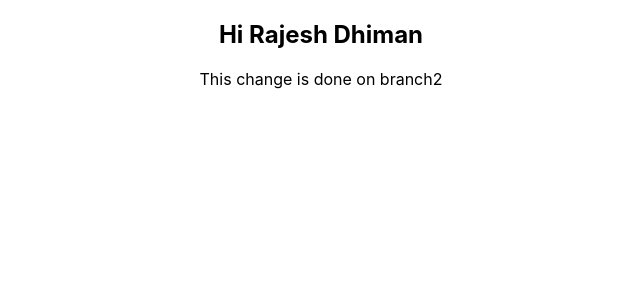
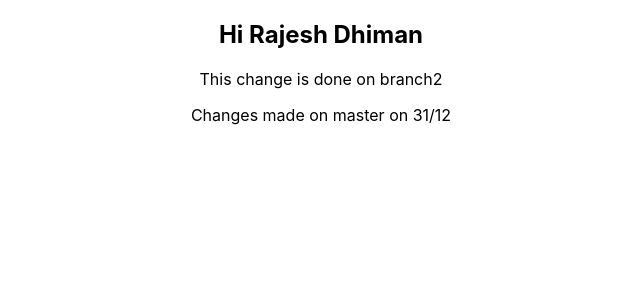
Before and after one commit to Ajay624659/second-app, a React (Create React App) app: page / in a window 1280 px wide. Shown: the top 300 px of the page, without its empty margins (319-959 px from the left). Built offline with nearby package versions, Linux system fonts and the light colour scheme.

Commit message:
master changes 31/12

```diff
--- a/src/App.tsx
+++ b/src/App.tsx
@@ -8,6 +8,7 @@ function App() {
     <div className="App">
       <h2>Hi {user}</h2>
       <p>This change is done on branch2</p>
+      <p>Changes made on master on 31/12</p>
     </div>
   );
 }
```
